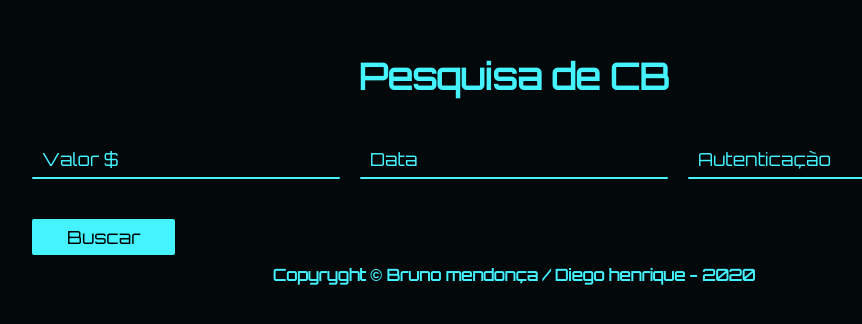
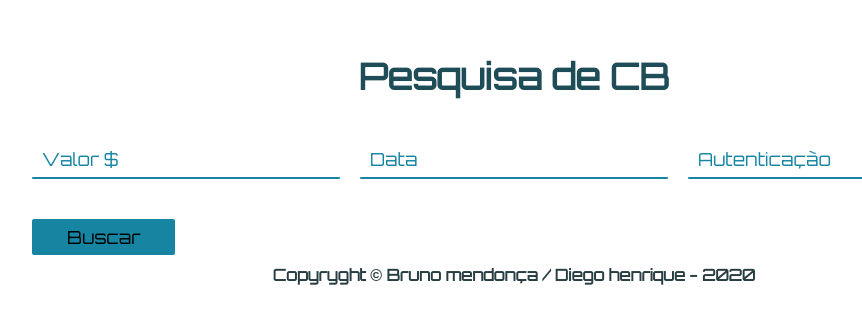
Before and after one commit to DiegoReports/Form-Inove-CB, a plain HTML site: page index.html in a window 1280 px wide. Shown: the part 226-550 px from the top of the page, without its empty margins (126-988 px from the left). Drawn offline with Linux system fonts and the light colour scheme.

Commit message:
Atualização - Cores SBK

```diff
--- a/style.css
+++ b/style.css
@@ -12,7 +12,7 @@ body {
     justify-content: center;
     align-items: center;
     min-height: 100vh;
-    background: #03080a;
+    background:#FFFFFF;
 }
 
 .container {
@@ -22,7 +22,7 @@ body {
 
 .container h2 {
     width: 100%;
-    color: #45f3ff;
+    color:#1E4C57;
     font-size: 36px;
     text-align: center;
     margin-bottom: 10px;
@@ -30,7 +30,7 @@ body {
 
 .container h3 {
     width: 100%;
-    color: #45f3ff;
+    color: #283E42;
     font-size: 16px;
     text-align: center;
     margin-bottom: 10px;
@@ -63,7 +63,7 @@ body {
     position: relative;
     width: 100%;
     height: 40px;
-    color: #45f3ff;
+    color: #1785A2;
 }
 
 .container .row100 .inputBox input {
@@ -104,7 +104,7 @@ body {
     display: block;
     width: 100%;
     height: 2px;
-    background: #45f3ff;
+    background: #1785A2;
     transition: 0.5s;
     border-radius: 2px;
     pointer-events: none;
@@ -120,7 +120,7 @@ input[type="submit"] {
     padding: 7px 35px;
     cursor: pointer;
     outline: none;
-    background: #45f3ff;
+    background: #1785A2;
     color: #000;
     font-size: 18px;
     border-radius: 2px;
```
